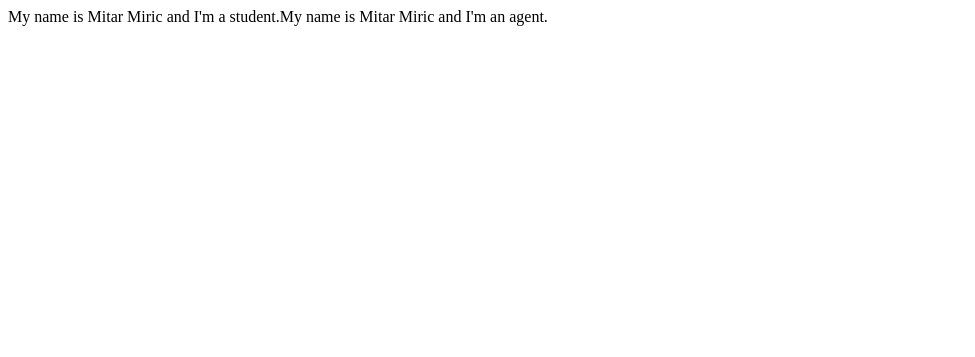
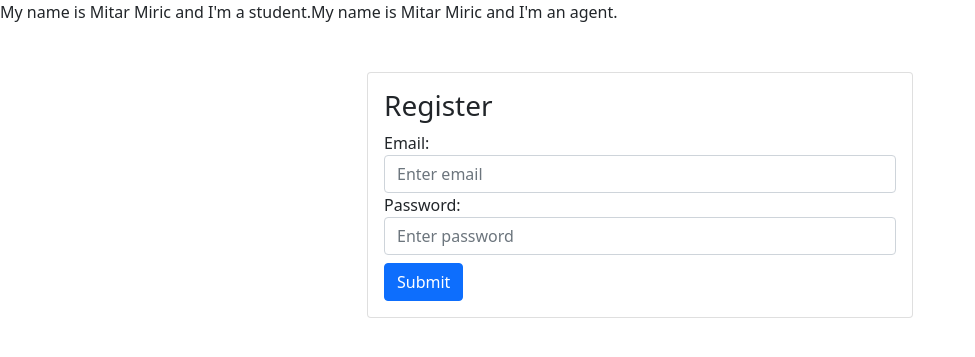
Before and after one commit to zarkojovic/unicedu, a PHP site: the page made by views/pages/martin.php in a window 1280 px wide. Shown: the top 357 px of the page, without its empty margins (0-975 px from the left). Run offline with PHP 8.4, Linux system fonts and the light colour scheme.

Commit message:
komentar

```diff
--- a/models/Users/Martin/class.agent.php
+++ b/models/Users/Martin/class.agent.php
@@ -5,8 +5,19 @@ namespace Martin;
 
 class Agent extends User
 {
+    #METHODS
     public function printUser()
     {
         echo "My name is " . $this->firstName . ' ' . $this->lastName . " and I'm an agent.";
     }
+
+    public function register()
+    {
+        // TODO: insert this users fields to database, start session and redirect
+    }
+
+    public function login()
+    {
+        // TODO: start session and redirect
+    }
 }
--- a/models/Users/Martin/class.student.php
+++ b/models/Users/Martin/class.student.php
@@ -5,8 +5,20 @@ namespace Martin;
 
 class Student extends User
 {
+    #METHODS
     public function printUser()
     {
         echo "My name is " . $this->firstName . ' ' . $this->lastName . " and I'm a student.";
     }
+
+    public function register()
+    {
+        // TODO: insert this users fields to database, start session and redirect
+        echo "registrovan";
+    }
+
+    public function login()
+    {
+        // TODO: start session and redirect
+    }
 }
--- a/models/Users/Martin/class.user.php
+++ b/models/Users/Martin/class.user.php
@@ -21,4 +21,7 @@ abstract class User
 
     #METHODS
     public abstract function printUser();
+    abstract public function register();
+    abstract public function login();
+
 }
--- /dev/null
+++ b/models/functions.php
@@ -0,0 +1,11 @@
+<?php
+
+    function registerUser(User $user){
+        // TODO: this function should check everything before calling $user->register()
+        // $user->register();
+    }
+
+    function loginUser(){
+        // TODO: this function should check everything before calling $user->login()
+        // $user->login();
+    }
--- a/views/pages/martin.php
+++ b/views/pages/martin.php
@@ -1,9 +1,10 @@
 <?php
+    use Martin\Student;
+    use Martin\Agent;
 
-use Martin\Student;
-use Martin\Agent;
-
-include "../../models/Users/Martin/class.user.php";
+//    include "../../models/autoLoader.php";
+    include "../../models/functions.php";
+    include "../../models/Users/Martin/class.user.php";
     include "../../models/Users/Martin/class.student.php";
     include "../../models/Users/Martin/class.agent.php";
 ?>
@@ -15,6 +16,7 @@ include "../../models/Users/Martin/class.user.php";
     <meta name="viewport"
           content="width=device-width, user-scalable=no, initial-scale=1.0, maximum-scale=1.0, minimum-scale=1.0">
     <meta http-equiv="X-UA-Compatible" content="ie=edge">
+    <link href="https://cdn.jsdelivr.net/npm/bootstrap@5.0.2/dist/css/bootstrap.min.css" rel="stylesheet" integrity="sha384-EVSTQN3/azprG1Anm3QDgpJLIm9Nao0Yz1ztcQTwFspd3yD65VohhpuuCOmLASjC" crossorigin="anonymous"/>
     <title>Document</title>
 </head>
 <body>
@@ -24,5 +26,31 @@ include "../../models/Users/Martin/class.user.php";
         $agent = new Agent("Mitar","Miric","mitarmiric@gmail.com","sifra1");
         $agent->printUser();
     ?>
+
+    <div class="container mt-5">
+        <div class="row justify-content-center">
+            <div class="col-md-6">
+                <div class="card">
+                    <div class="card-body">
+                        <h3>Register</h3>
+                        <form action="">
+                            <div class="form-group">
+                                <label for="email">Email:</label>
+                                <input type="email" class="form-control" id="email" name="email" placeholder="Enter email">
+                            </div>
+                            <div class="form-group">
+                                <label for="password">Password:</label>
+                                <input type="password" class="form-control" id="password" name="password" placeholder="Enter password">
+                            </div>
+                            <button type="submit" class="btn btn-primary mt-2">Submit</button>
+                        </form>
+                    </div>
+                </div>
+            </div>
+        </div>
+    </div>
+
+    <script src="https://code.jquery.com/jquery-3.7.0.min.js" integrity="sha256-2Pmvv0kuTBOenSvLm6bvfBSSHrUJ+3A7x6P5Ebd07/g=" crossorigin="anonymous"></script>
+    <script src="https://cdn.jsdelivr.net/npm/bootstrap@5.0.2/dist/js/bootstrap.bundle.min.js" integrity="sha384-MrcW6ZMFYlzcLA8Nl+NtUVF0sA7MsXsP1UyJoMp4YLEuNSfAP+JcXn/tWtIaxVXM" crossorigin="anonymous"></script>
 </body>
 </html>
```
Also changed, not shown: controllers/controller.base.php (added, +8 -0 lines), controllers/controller.user.php (added, +8 -0 lines), models/autoLoader.php (added, +20 -0 lines).
